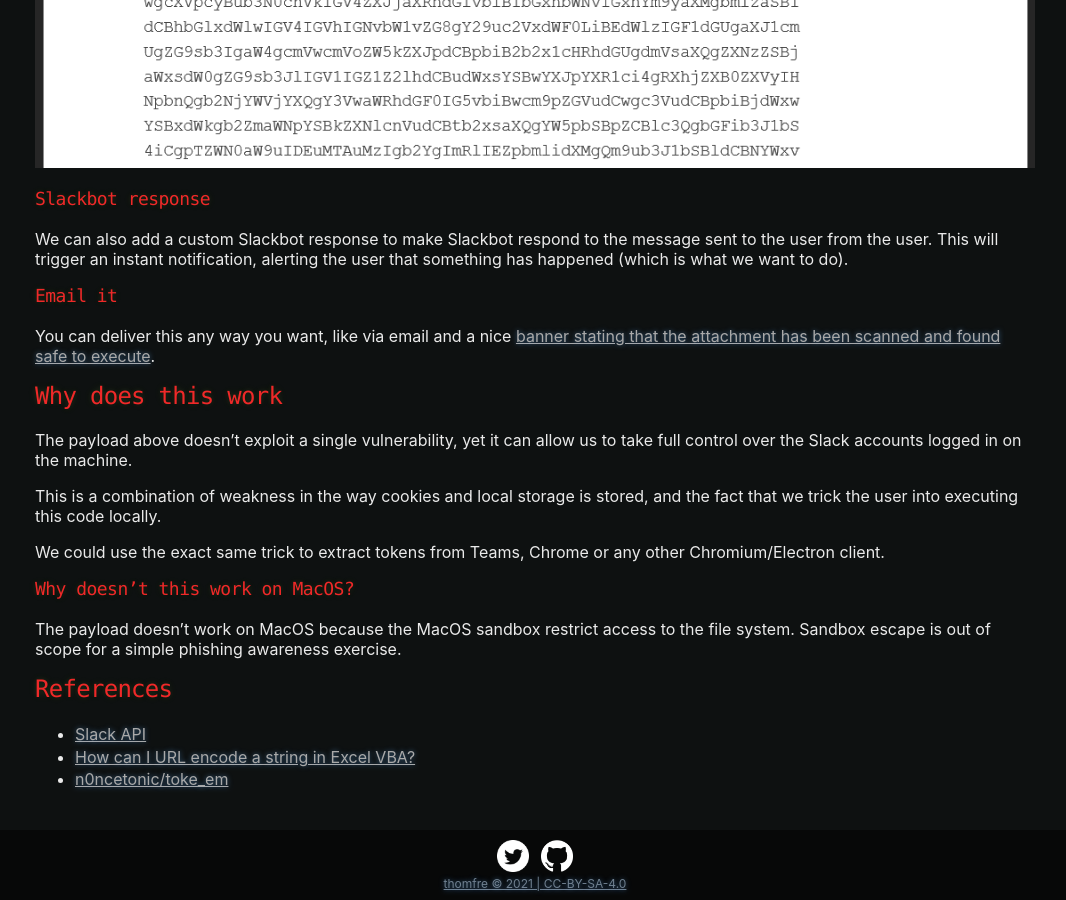
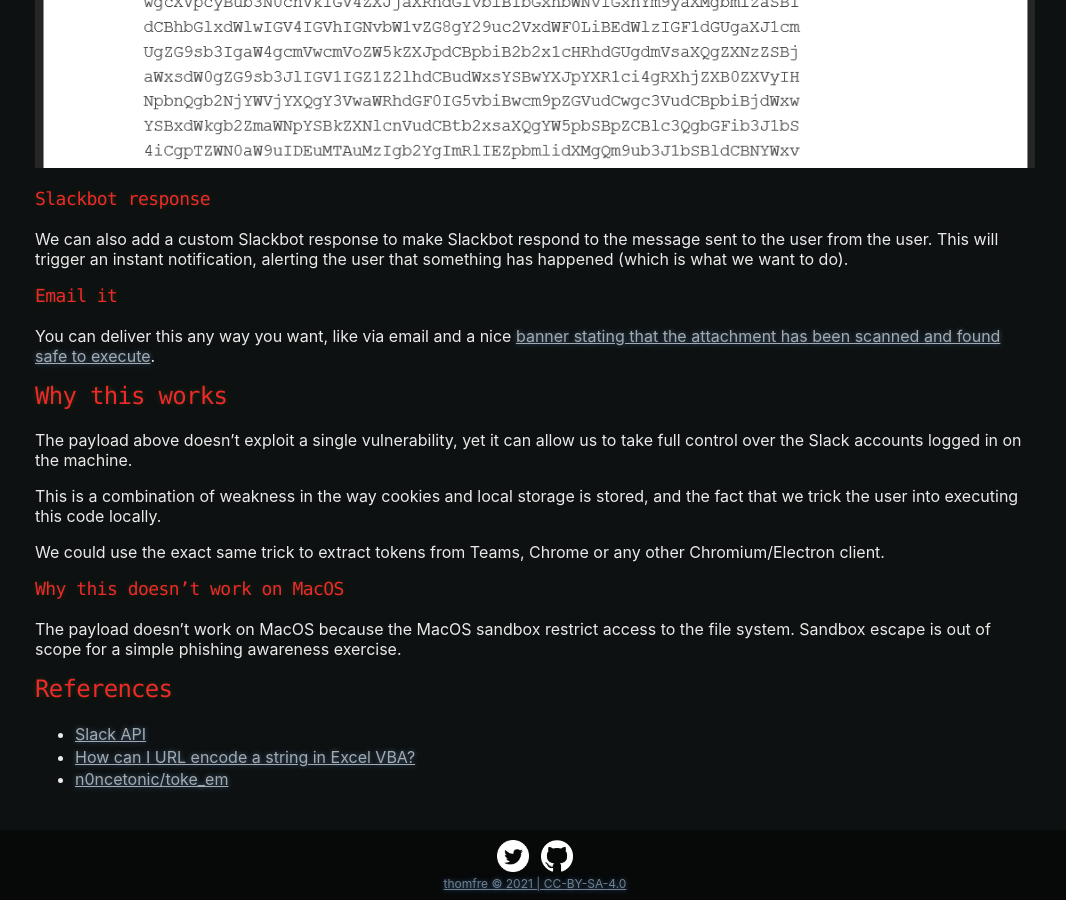
Before and after one commit to thomfre/thomfre.dev, a Jekyll site: the page built from _posts/2021-01-27-phishing-for-slack-tokens.md, in a window 1280 px wide and 900 px high, scrolled down 5496 px. Shown: the whole window, without its empty margins (105-1171 px from the left). Built offline with Jekyll 4.4.1, drawn with Linux system fonts in a browser that asks for light colours.

Commit message:
Better titles

```diff
--- a/_posts/2021-01-27-phishing-for-slack-tokens.md
+++ b/_posts/2021-01-27-phishing-for-slack-tokens.md
@@ -274,7 +274,7 @@
 
 You can deliver this any way you want, like via email and a nice [banner stating that the attachment has been scanned and found safe to execute](/fake-microsoft-alerts).
 
-## Why does this work
+## Why this works
 
 The payload above doesn't exploit a single vulnerability, yet it can allow us to take full control over the Slack accounts logged in on the machine.
 
@@ -282,7 +282,7 @@
 
 We could use the exact same trick to extract tokens from Teams, Chrome or any other Chromium/Electron client.
 
-### Why doesn't this work on MacOS?
+### Why this doesn't work on MacOS
 
 The payload doesn't work on MacOS because the MacOS sandbox restrict access to the file system. Sandbox escape is out of scope for a simple phishing awareness exercise.
 
```
